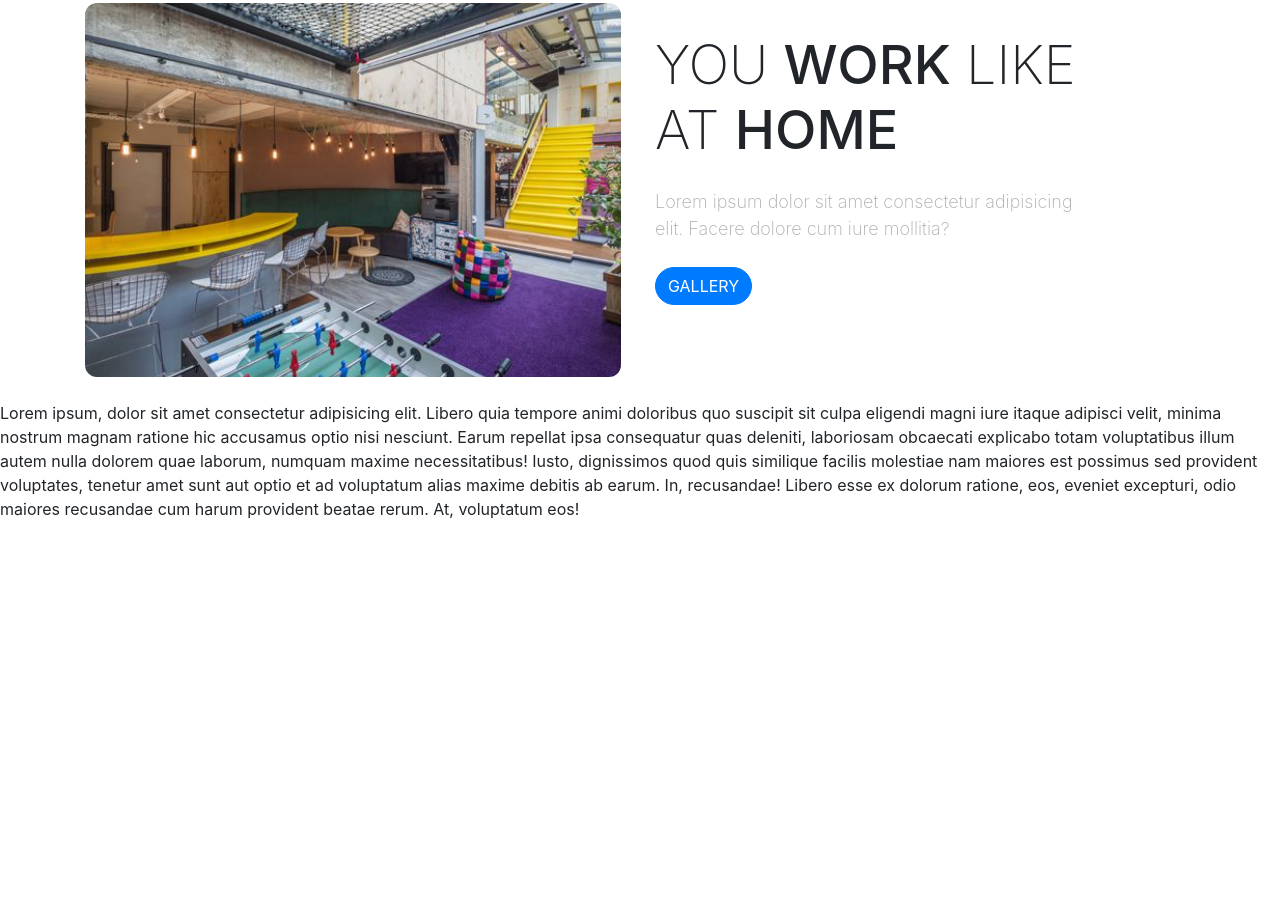
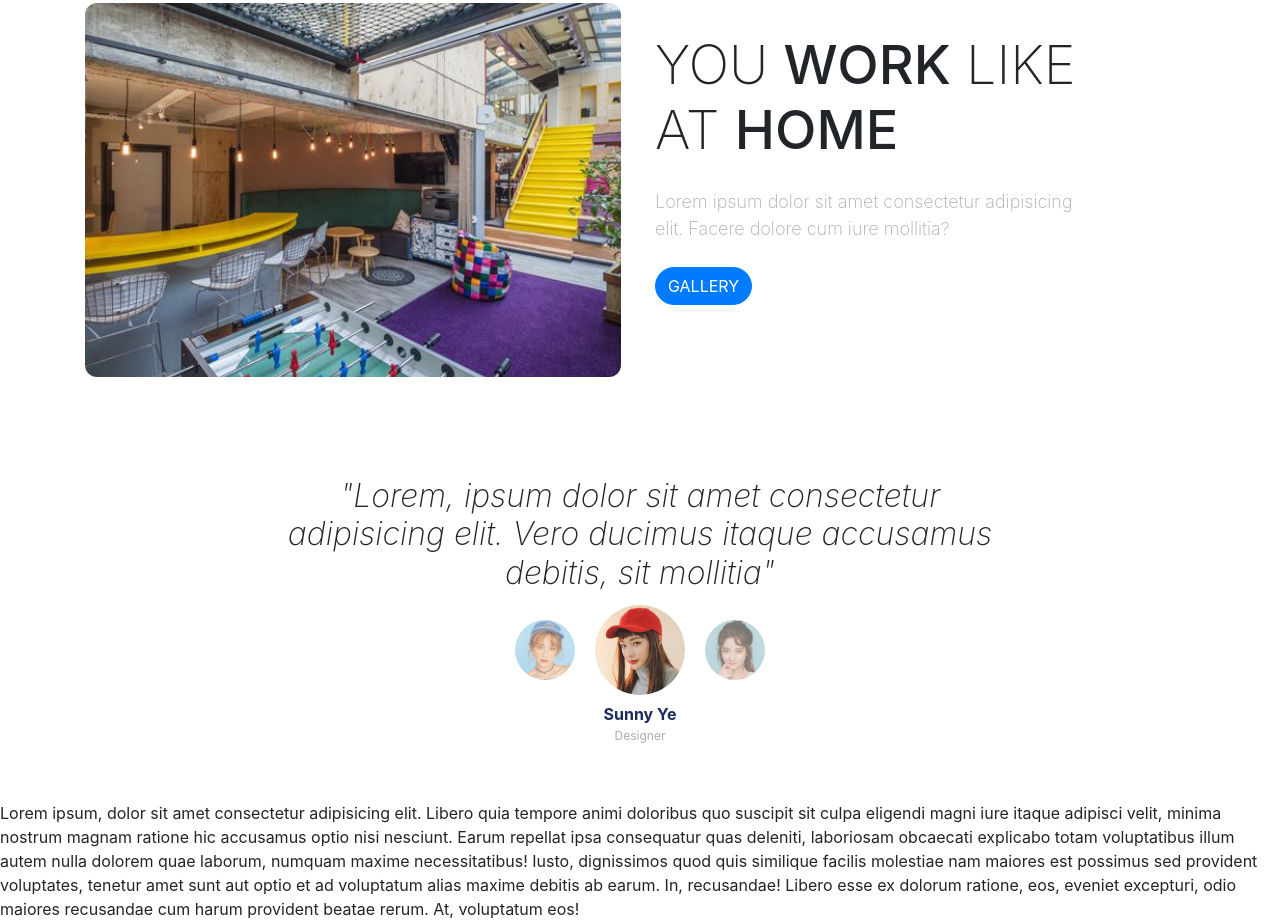
Before and after one commit to D4ITON/landing-bootstrap, a plain HTML site: page index.html in a window 1280 px wide. Shown: the part 848-1769 px from the top of the page. Before the commit the page ends 1369 px from the top, so only its background shows below. Drawn offline with nearby package versions, Linux system fonts and the light colour scheme; a web font is replaced by a local one.

Commit message:
testimonial parte terminada

```diff
--- a/index.html
+++ b/index.html
@@ -7,8 +7,8 @@
     <meta name="viewport" content="width=device-width, initial-scale=1, shrink-to-fit=no">
 
     <!-- Bootstrap CSS -->
-    <link rel="stylesheet" href="https://stackpath.bootstrapcdn.com/bootstrap/4.2.1/css/bootstrap.min.css" integrity="sha384-GJzZqFGwb1QTTN6wy59ffF1BuGJpLSa9DkKMp0DgiMDm4iYMj70gZWKYbI706tWS"
-        crossorigin="anonymous">
+    <link rel="stylesheet" href="https://stackpath.bootstrapcdn.com/bootstrap/4.2.1/css/bootstrap.min.css"
+        integrity="sha384-GJzZqFGwb1QTTN6wy59ffF1BuGJpLSa9DkKMp0DgiMDm4iYMj70gZWKYbI706tWS" crossorigin="anonymous">
 
     <!-- my fonts -->
     <link href="https://fonts.googleapis.com/css?family=Viga" rel="stylesheet">
@@ -24,8 +24,8 @@
     <nav class="navbar navbar-expand-lg navbar-light">
         <div class="container">
             <a class="navbar-brand" href="#">SandhiGa</a>
-            <button class="navbar-toggler" type="button" data-toggle="collapse" data-target="#navbarNav" aria-controls="navbarNav"
-                aria-expanded="false" aria-label="Toggle navigation">
+            <button class="navbar-toggler" type="button" data-toggle="collapse" data-target="#navbarNav"
+                aria-controls="navbarNav" aria-expanded="false" aria-label="Toggle navigation">
                 <span class="navbar-toggler-icon"></span>
             </button>
             <div class="collapse navbar-collapse" id="navbarNav">
@@ -54,7 +54,7 @@
 
     <!-- JUMBOTROM -->
     <div class="jumbotron jumbotron-fluid">
-    <!-- <div class="jumbotron jumbotron-fluid d-flex justify-content-center align-items-center -->">
+        <!-- <div class="jumbotron jumbotron-fluid d-flex justify-content-center align-items-center -->
         <div class="container">
             <h1 class="display-4">Get work done <span>faster</span><br> and <span>better</span> with us</h1>
             <a href="#" class="btn btn-primary tombol">Our work</a>
@@ -106,13 +106,52 @@
 
         <!-- FIN WORKING SPACE -->
 
+        <!-- TESTIMONIAL -->
+
+        <section class="testimonial">
+            <div class="row justify-content-center">
+                <div class="col-lg-8">
+                    <h5>"Lorem, ipsum dolor sit amet consectetur adipisicing elit. Vero ducimus itaque accusamus
+                        debitis, sit mollitia"</h5>
+                </div>
+            </div>
+
+            <div class="row justify-content-center">
+                <div class="col-lg-6 d-flex justify-content-center">
+                    <figure class="figure">
+                        <img src="img/img1.png" class="figure-img img-fluid rounded-circle"
+                            alt="Test 1">
+                    </figure>
+                    <figure class="figure">
+                        <img src="img/img2.png" class="figure-img img-fluid rounded-circle main"
+                            alt="Test 2">
+                        <figcaption class="figure-caption">
+                            <h5>Sunny Ye</h5>
+                            <p>Designer</p>
+                        </figcaption>
+                    </figure>
+                    <figure class="figure">
+                        <img src="img/img3.png" class="figure-img img-fluid rounded-circle"
+                            alt="Test 3">
+                    </figure>
+                </div>
+            </div>
+        </section>
+
+        <!-- FIN TESTIMONIAL -->
 
 
     </div>
     <!-- FIN CONTAINER -->
 
     <br>
-<div class="text">Lorem ipsum, dolor sit amet consectetur adipisicing elit. Libero quia tempore animi doloribus quo suscipit sit culpa eligendi magni iure itaque adipisci velit, minima nostrum magnam ratione hic accusamus optio nisi nesciunt. Earum repellat ipsa consequatur quas deleniti, laboriosam obcaecati explicabo totam voluptatibus illum autem nulla dolorem quae laborum, numquam maxime necessitatibus! Iusto, dignissimos quod quis similique facilis molestiae nam maiores est possimus sed provident voluptates, tenetur amet sunt aut optio et ad voluptatum alias maxime debitis ab earum. In, recusandae! Libero esse ex dolorum ratione, eos, eveniet excepturi, odio maiores recusandae cum harum provident beatae rerum. At, voluptatum eos!</div>
+    <div class="text">Lorem ipsum, dolor sit amet consectetur adipisicing elit. Libero quia tempore animi doloribus quo
+        suscipit sit culpa eligendi magni iure itaque adipisci velit, minima nostrum magnam ratione hic accusamus optio
+        nisi nesciunt. Earum repellat ipsa consequatur quas deleniti, laboriosam obcaecati explicabo totam voluptatibus
+        illum autem nulla dolorem quae laborum, numquam maxime necessitatibus! Iusto, dignissimos quod quis similique
+        facilis molestiae nam maiores est possimus sed provident voluptates, tenetur amet sunt aut optio et ad
+        voluptatum alias maxime debitis ab earum. In, recusandae! Libero esse ex dolorum ratione, eos, eveniet
+        excepturi, odio maiores recusandae cum harum provident beatae rerum. At, voluptatum eos!</div>
 
 
 
@@ -120,11 +159,14 @@
 
     <!-- Optional JavaScript -->
     <!-- jQuery first, then Popper.js, then Bootstrap JS -->
-    <script src="https://code.jquery.com/jquery-3.3.1.slim.min.js" integrity="sha384-q8i/X+965DzO0rT7abK41JStQIAqVgRVzpbzo5smXKp4YfRvH+8abtTE1Pi6jizo"
+    <script src="https://code.jquery.com/jquery-3.3.1.slim.min.js"
+        integrity="sha384-q8i/X+965DzO0rT7abK41JStQIAqVgRVzpbzo5smXKp4YfRvH+8abtTE1Pi6jizo"
         crossorigin="anonymous"></script>
-    <script src="https://cdnjs.cloudflare.com/ajax/libs/popper.js/1.14.6/umd/popper.min.js" integrity="sha384-wHAiFfRlMFy6i5SRaxvfOCifBUQy1xHdJ/yoi7FRNXMRBu5WHdZYu1hA6ZOblgut"
+    <script src="https://cdnjs.cloudflare.com/ajax/libs/popper.js/1.14.6/umd/popper.min.js"
+        integrity="sha384-wHAiFfRlMFy6i5SRaxvfOCifBUQy1xHdJ/yoi7FRNXMRBu5WHdZYu1hA6ZOblgut"
         crossorigin="anonymous"></script>
-    <script src="https://stackpath.bootstrapcdn.com/bootstrap/4.2.1/js/bootstrap.min.js" integrity="sha384-B0UglyR+jN6CkvvICOB2joaf5I4l3gm9GU6Hc1og6Ls7i6U/mkkaduKaBhlAXv9k"
+    <script src="https://stackpath.bootstrapcdn.com/bootstrap/4.2.1/js/bootstrap.min.js"
+        integrity="sha384-B0UglyR+jN6CkvvICOB2joaf5I4l3gm9GU6Hc1og6Ls7i6U/mkkaduKaBhlAXv9k"
         crossorigin="anonymous"></script>
 </body>
 
--- a/styles.css
+++ b/styles.css
@@ -78,7 +78,7 @@
 }
 
 .workingspace h3{
-    font-size: 54px;
+    font-size: 32px;
     font-weight: 200;
     text-transform: uppercase;
     margin-top: 30px;
@@ -92,6 +92,41 @@
     color: #acacac;
     font-weight: 200;
     margin: 25px 0;
+}
+
+/* Testimonial */
+.testimonial{
+    margin-top: 100px;
+}
+.testimonial h5{
+    font-weight: 200;
+    text-align: center;
+    font-style: italic;
+    font-size: 24px;
+}
+.testimonial figure img{
+    width: 60px;
+    margin: 20px 10px 10px;
+    opacity: .6;
+}
+.testimonial figure img.main{
+    width: 90px;
+    opacity: 1;
+    margin-top: 5px;
+}
+.testimonial figure h5{
+    font-size: 16px;
+    font-weight: bold;
+    font-style: normal;
+    color: #1C2C5D;
+}
+.testimonial figure p{
+    font-size: 12px;
+    color: #acacac;
+    margin-top: -5px;
+}
+.testimonial figcaption{
+    text-align: center;
 }
 
 /* Utility */
@@ -135,5 +170,10 @@
     .workingspace{
         text-align: left;
     }
-
+    .workingspace h3{
+        font-size: 54px;
+    }
+    .testimonial h5{
+        font-size: 32px;
+    }
  }
```
Lines whose indentation alone changed are shown as unchanged.
